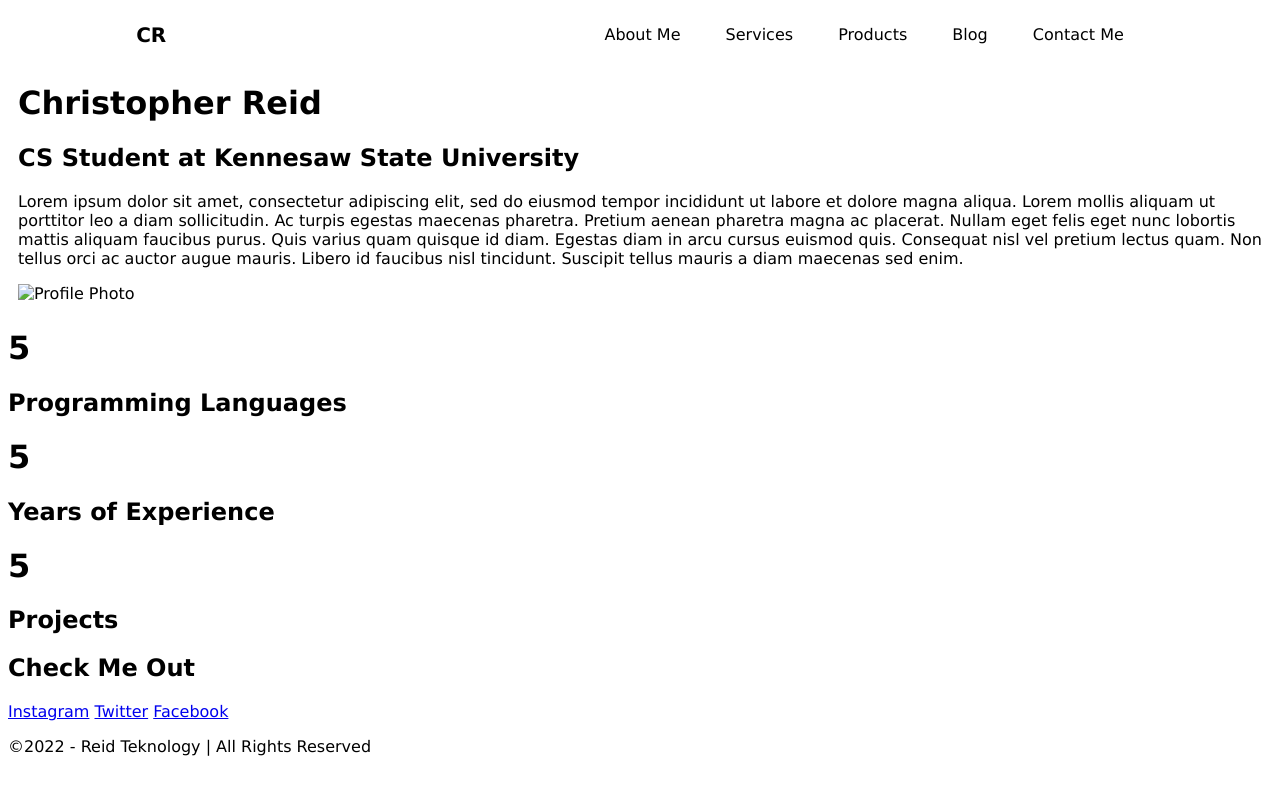
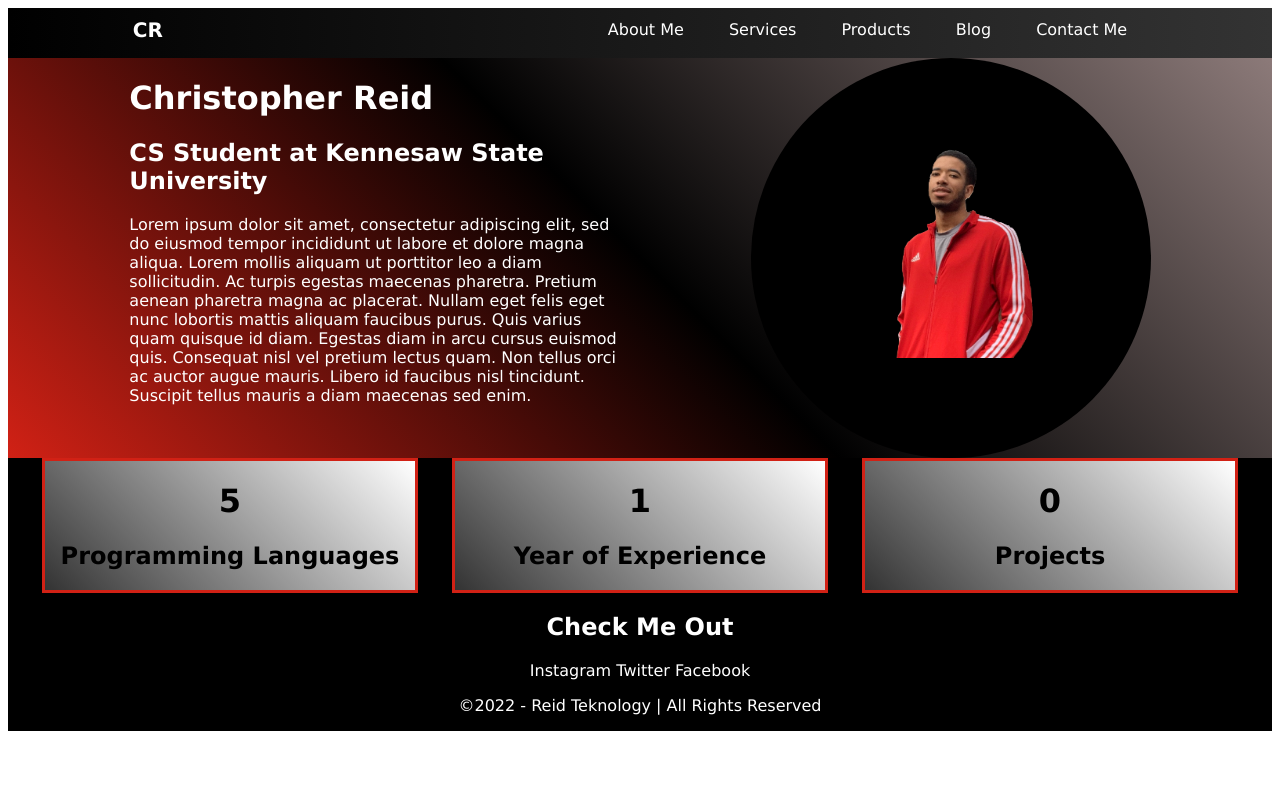
Before and after one commit to TekusBR123/FrontEndSite, a plain HTML site: page index.html in a window 1280 px wide. Drawn offline with Linux system fonts and the light colour scheme.

Commit message:
Laptop Layout v1
This site will look ok in a laptop screen with ~1000 pixel width

```diff
--- a/index.html
+++ b/index.html
@@ -27,7 +27,7 @@
                     <p>Lorem ipsum dolor sit amet, consectetur adipiscing elit, sed do eiusmod tempor incididunt ut labore et dolore magna aliqua. Lorem mollis aliquam ut porttitor leo a diam sollicitudin. Ac turpis egestas maecenas pharetra. Pretium aenean pharetra magna ac placerat. Nullam eget felis eget nunc lobortis mattis aliquam faucibus purus. Quis varius quam quisque id diam. Egestas diam in arcu cursus euismod quis. Consequat nisl vel pretium lectus quam. Non tellus orci ac auctor augue mauris. Libero id faucibus nisl tincidunt. Suscipit tellus mauris a diam maecenas sed enim.</p>
                     </div><!-- bio -->
                     <div class="photo">
-                        <img src="" alt="Profile Photo">
+                        <img src="img/ProfilePhoto.png" alt="Profile Photo">
                     </div><!-- photo -->
                 </div><!-- myTitle -->
             </div><!-- header -->
@@ -37,19 +37,21 @@
                     <h2>Programming Languages</h2>
                 </div><!-- one -->
                 <div class="two">
-                    <h1>5</h1>
-                    <h2>Years of Experience</h2>
+                    <h1>1</h1>
+                    <h2>Year of Experience</h2>
                 </div><!-- two -->
                 <div class="three">
-                    <h1>5</h1>
+                    <h1>0</h1>
                     <h2>Projects</h2>
                 </div><!-- three -->
             </div><!-- content -->
+            <!--
             <div class="projects">
                 <div class="pItem">
 
-                </div><!-- pItem -->
+                </div>
             </div>
+            -->
             <div class="footer">
                 <div class="social">
                     <h2>Check Me Out</h2>
--- a/main.css
+++ b/main.css
@@ -5,18 +5,12 @@
     font-family: verdana;
     font-size: 1em;
 }
-.header
-{
-    padding-left: 10px;
-    padding-right: 10px;
-    padding-top: 5px;
-    padding-bottom: 5px;
-}
 .navbar
 {
     display: flex;
     flex-direction: row;
     justify-content: space-evenly;
+    background: linear-gradient(90deg, #000, #333);
     height: 50px;
     width: 100%;
 }
@@ -30,7 +24,7 @@
 .logo a
 {
     text-decoration: none;
-    color: #000;
+    color: #fff;
 }
 .links
 {
@@ -42,10 +36,78 @@
     margin-right: 20px;
     padding-bottom: 5px;
     text-decoration: none;
-    color: #000;
+    color: #fff;
 }
 .links a:hover
 {
-    border-bottom: 3px solid #000;
+    border-bottom: 3px solid #fff;
     border-radius: 1px;
 }
+.myTitle
+{
+    width: 100%;
+    display: flex;
+    flex-direction: row;
+    justify-content: space-evenly;
+    background: linear-gradient(45deg, #d12115, #000, #8c7a79);
+    margin-bottom: 0px;
+}
+.bio
+{
+    width: 500px;
+    color: #fff;
+}
+.photo
+{
+    width: 400px;
+    height: 400px;
+    border-radius: 50%;
+    background-color: #000;
+    text-align: center;
+}
+.photo img
+{
+    margin: auto;
+    width: 300px;
+    height: 300px;
+}
+.content
+{
+    width: 100%;
+    display: flex;
+    flex-direction: row;
+    justify-content: space-evenly;
+    align-items: center;
+    background-color: #000;
+}
+.one, .two, .three
+{
+    border: 3px solid #d12115;
+    text-align: center;
+    background: linear-gradient(45deg, #333, #fff);
+    width: 350px;
+    padding-left: 10px;
+    padding-right: 10px;
+    margin-top: 0px;
+}
+.footer
+{
+    display: flex;
+    flex-direction: column;
+    background-color: #000;
+}
+.social
+{
+    color: #fff;
+    text-align: center;
+}
+.social a
+{
+    text-decoration: none;
+    color: #fff;
+}
+.copyright
+{
+    color: #fff;
+    text-align: center;
+}
```
Also changed, not shown: img/ProfilePhoto.png (added).
